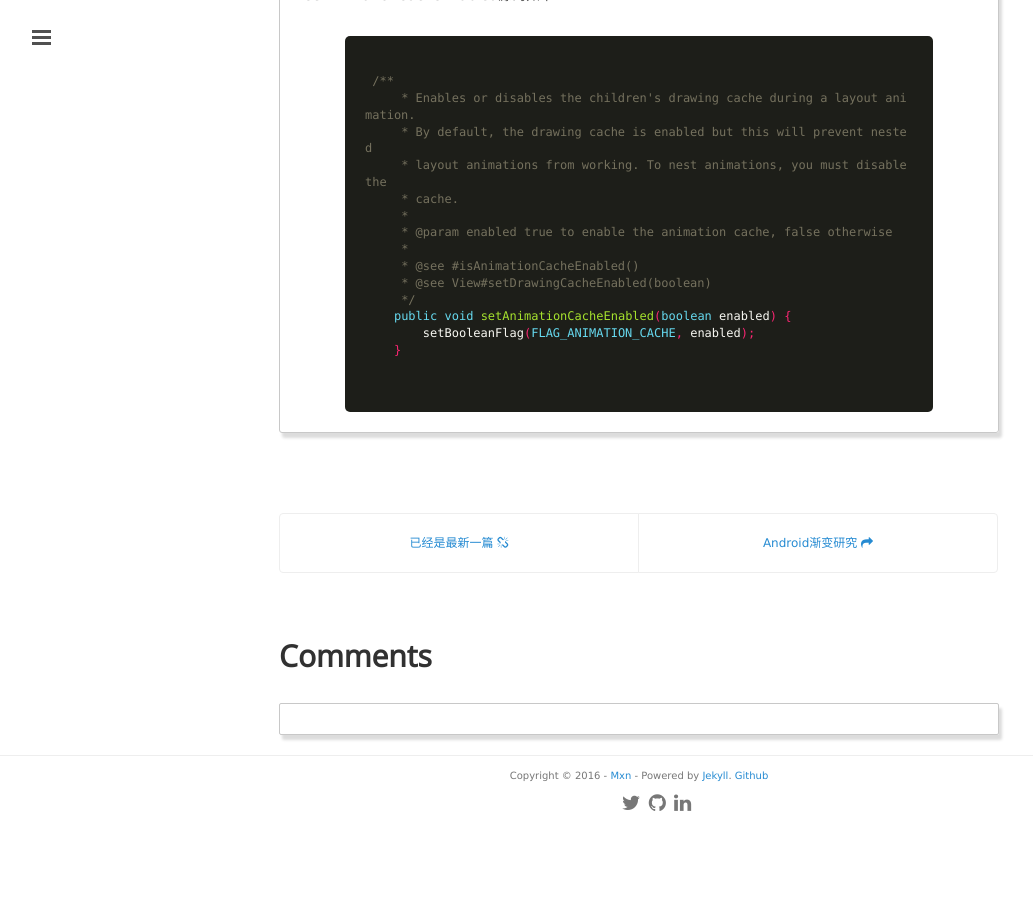
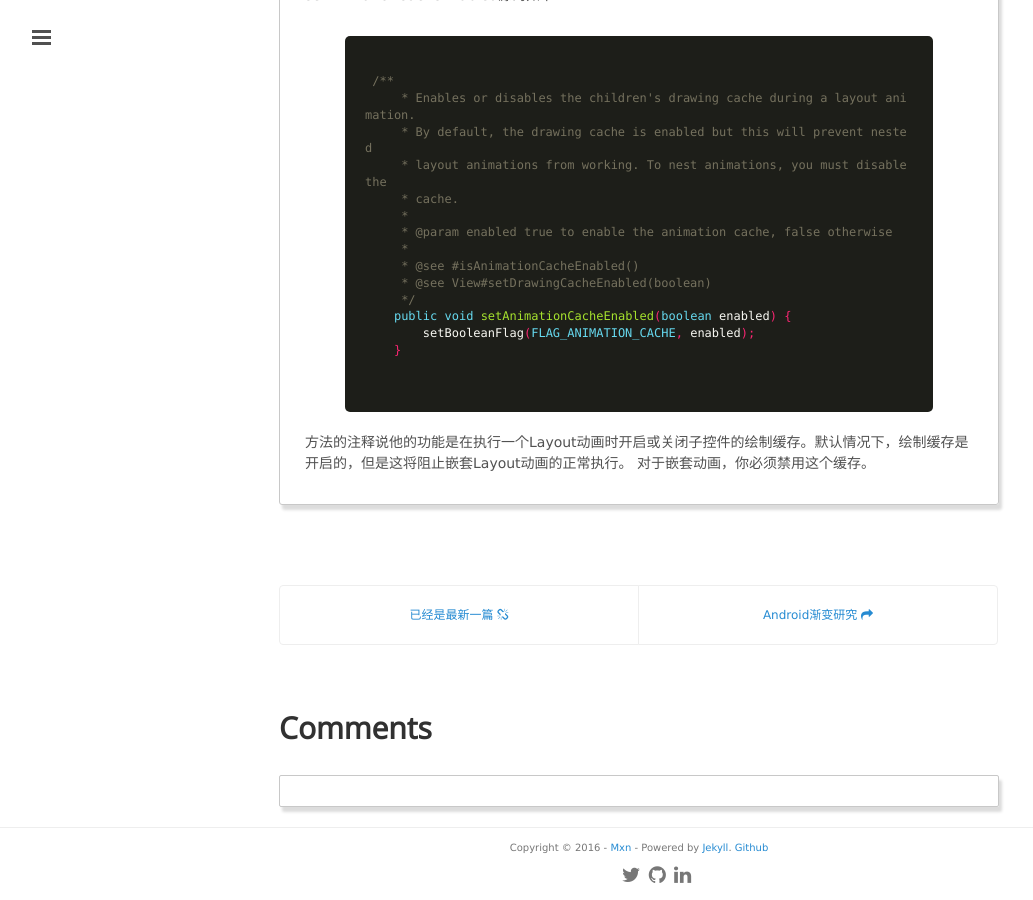
Before and after one commit to mxn21/mxn21.github.io, a Jekyll site: the page built from _posts/2016-1-5-DrawingCache解析.md, in a window 1280 px wide and 900 px high, scrolled down 6672 px. Shown: the whole window, without its empty margins (1-1034 px from the left). Built offline with Jekyll 4.4.1, drawn with Linux system fonts in a browser that asks for light colours; Markdown is read by kramdown in place of the engine named in the settings; comment, search, counter and statistics services are not loaded; before the commit the page ends 7500 px from its top, so only the background shows below that.

Commit message:
23432423

```diff
--- a/_posts/2016-1-5-DrawingCache解析.md
+++ b/_posts/2016-1-5-DrawingCache解析.md
@@ -294,3 +294,6 @@
     }
 
    {% endhighlight %}
+
+方法的注释说他的功能是在执行一个Layout动画时开启或关闭子控件的绘制缓存。默认情况下，绘制缓存是开启的，但是这将阻止嵌套Layout动画的正常执行。
+对于嵌套动画，你必须禁用这个缓存。
```
